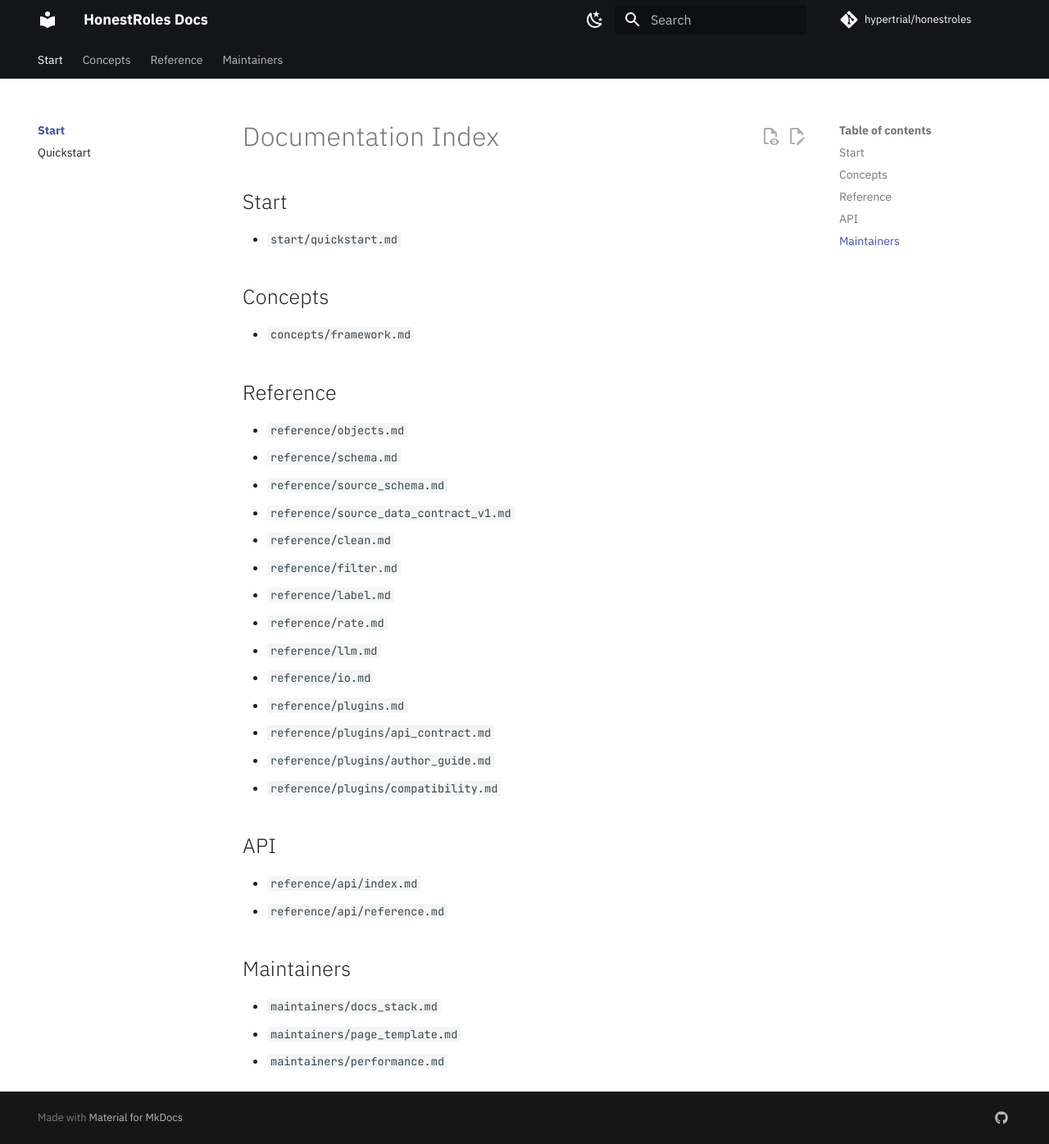
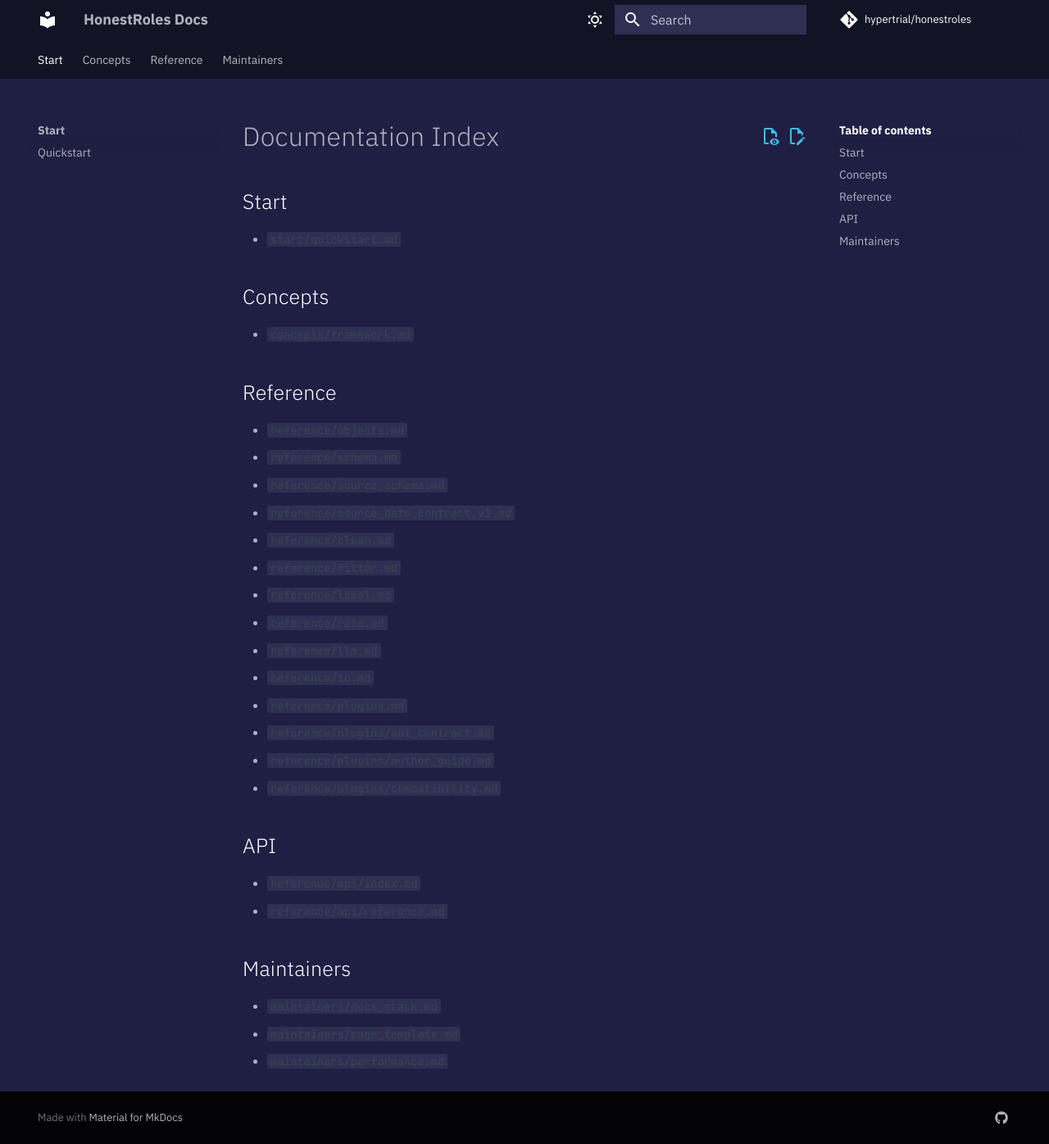
Before and after one commit to hypertrial/honestroles, an MkDocs documentation site: the page built from docs/index.md, in a window 1280 px wide and 1396 px high. Shown: the whole window at 82% size. Built offline with MkDocs 1.6.1 and Material for MkDocs 9.7.7, drawn with Linux system fonts in a browser that asks for light colours; comment, search, counter and statistics services are not loaded.

Commit message:
added color scheme for docs

```diff
--- a/docs/stylesheets/extra.css
+++ b/docs/stylesheets/extra.css
@@ -1,7 +1,112 @@
-/* Minimal docs-level styling overrides. */
-:root {
-  --md-primary-fg-color: #005a52;
-  --md-accent-fg-color: #1c7c54;
+/* HonestRoles custom dark scheme palette. */
+[data-md-color-scheme="honestroles-dark"] {
+  --hr-bg-page: #1f1f44;
+  --hr-bg-header: #121325;
+  --hr-bg-divider: #171d37;
+  --hr-surface-input: #2f2f54;
+  --hr-surface-card-edge: #27274d;
+  --hr-text-primary: #fefefe;
+  --hr-text-secondary: #b0b0be;
+  --hr-text-muted: #6f6f88;
+  --hr-text-label: #958c98;
+  --hr-brand-primary: #47b9e7;
+  --hr-accent-primary: #fe9941;
+  --hr-accent-hover: #feab63;
+  --hr-accent-pressed: #d07d35;
+
+  --md-default-bg-color: var(--hr-bg-page);
+  --md-default-fg-color: var(--hr-text-primary);
+  --md-default-fg-color--light: var(--hr-text-secondary);
+  --md-default-fg-color--lighter: var(--hr-text-muted);
+  --md-default-fg-color--lightest: var(--hr-text-label);
+
+  --md-primary-fg-color: var(--hr-bg-header);
+  --md-primary-fg-color--light: var(--hr-bg-header);
+  --md-primary-fg-color--dark: var(--hr-bg-header);
+  --md-primary-bg-color: var(--hr-text-primary);
+
+  --md-accent-fg-color: var(--hr-accent-primary);
+  --md-accent-fg-color--transparent: rgba(254, 153, 65, 0.18);
+}
+
+/* Force the main reading area to a single flat color (no gradients/images). */
+[data-md-color-scheme="honestroles-dark"] .md-main,
+[data-md-color-scheme="honestroles-dark"] .md-main__inner,
+[data-md-color-scheme="honestroles-dark"] .md-content,
+[data-md-color-scheme="honestroles-dark"] .md-content__inner,
+[data-md-color-scheme="honestroles-dark"] .md-container {
+  background-color: var(--hr-bg-page) !important;
+  background-image: none !important;
+}
+
+[data-md-color-scheme="honestroles-dark"] .md-header,
+[data-md-color-scheme="honestroles-dark"] .md-tabs {
+  background-color: var(--hr-bg-header);
+}
+
+[data-md-color-scheme="honestroles-dark"] .md-header,
+[data-md-color-scheme="honestroles-dark"] .md-tabs,
+[data-md-color-scheme="honestroles-dark"] .md-sidebar,
+[data-md-color-scheme="honestroles-dark"] .md-nav,
+[data-md-color-scheme="honestroles-dark"] .md-search__inner,
+[data-md-color-scheme="honestroles-dark"] .md-search__scrollwrap,
+[data-md-color-scheme="honestroles-dark"] .md-search-result,
+[data-md-color-scheme="honestroles-dark"] .md-typeset table:not([class]),
+[data-md-color-scheme="honestroles-dark"] .md-typeset .admonition,
+[data-md-color-scheme="honestroles-dark"] .md-typeset details {
+  border-color: var(--hr-bg-divider);
+}
+
+[data-md-color-scheme="honestroles-dark"] .md-search__input,
+[data-md-color-scheme="honestroles-dark"] .md-search__output,
+[data-md-color-scheme="honestroles-dark"] .md-search-result__meta,
+[data-md-color-scheme="honestroles-dark"] .md-typeset pre > code,
+[data-md-color-scheme="honestroles-dark"] .md-typeset code {
+  background-color: var(--hr-surface-input);
+}
+
+[data-md-color-scheme="honestroles-dark"] .md-typeset,
+[data-md-color-scheme="honestroles-dark"] .md-nav__title,
+[data-md-color-scheme="honestroles-dark"] .md-nav__item .md-nav__link--active,
+[data-md-color-scheme="honestroles-dark"] .md-search-result__title {
+  color: var(--hr-text-primary);
+}
+
+[data-md-color-scheme="honestroles-dark"] .md-nav__link,
+[data-md-color-scheme="honestroles-dark"] .md-ellipsis,
+[data-md-color-scheme="honestroles-dark"] .md-typeset p,
+[data-md-color-scheme="honestroles-dark"] .md-typeset li,
+[data-md-color-scheme="honestroles-dark"] .md-search-result__article {
+  color: var(--hr-text-secondary);
+}
+
+[data-md-color-scheme="honestroles-dark"] .md-typeset small,
+[data-md-color-scheme="honestroles-dark"] .md-search-result__meta {
+  color: var(--hr-text-muted);
+}
+
+[data-md-color-scheme="honestroles-dark"] .md-typeset a {
+  color: var(--hr-brand-primary);
+}
+
+[data-md-color-scheme="honestroles-dark"] .md-typeset a:hover {
+  color: var(--hr-accent-hover);
+}
+
+[data-md-color-scheme="honestroles-dark"] .md-typeset .md-button--primary {
+  background-color: var(--hr-accent-primary);
+  border-color: var(--hr-accent-primary);
+  color: #121325;
+}
+
+[data-md-color-scheme="honestroles-dark"] .md-typeset .md-button--primary:hover {
+  background-color: var(--hr-accent-hover);
+  border-color: var(--hr-accent-hover);
+}
+
+[data-md-color-scheme="honestroles-dark"] .md-typeset .md-button--primary:active {
+  background-color: var(--hr-accent-pressed);
+  border-color: var(--hr-accent-pressed);
 }
 
 .md-typeset h1,
--- a/mkdocs.yml
+++ b/mkdocs.yml
@@ -25,20 +25,18 @@ theme:
     text: IBM Plex Sans
     code: JetBrains Mono
   palette:
-    - media: "(prefers-color-scheme: light)"
-      scheme: default
+    - scheme: honestroles-dark
+      primary: black
+      accent: amber
+      toggle:
+        icon: material/weather-sunny
+        name: Switch to light mode
+    - scheme: default
       primary: black
       accent: amber
       toggle:
         icon: material/weather-night
         name: Switch to dark mode
-    - media: "(prefers-color-scheme: dark)"
-      scheme: slate
-      primary: black
-      accent: amber
-      toggle:
-        icon: material/weather-sunny
-        name: Switch to light mode
   features:
     - navigation.tabs
     - navigation.sections
```
